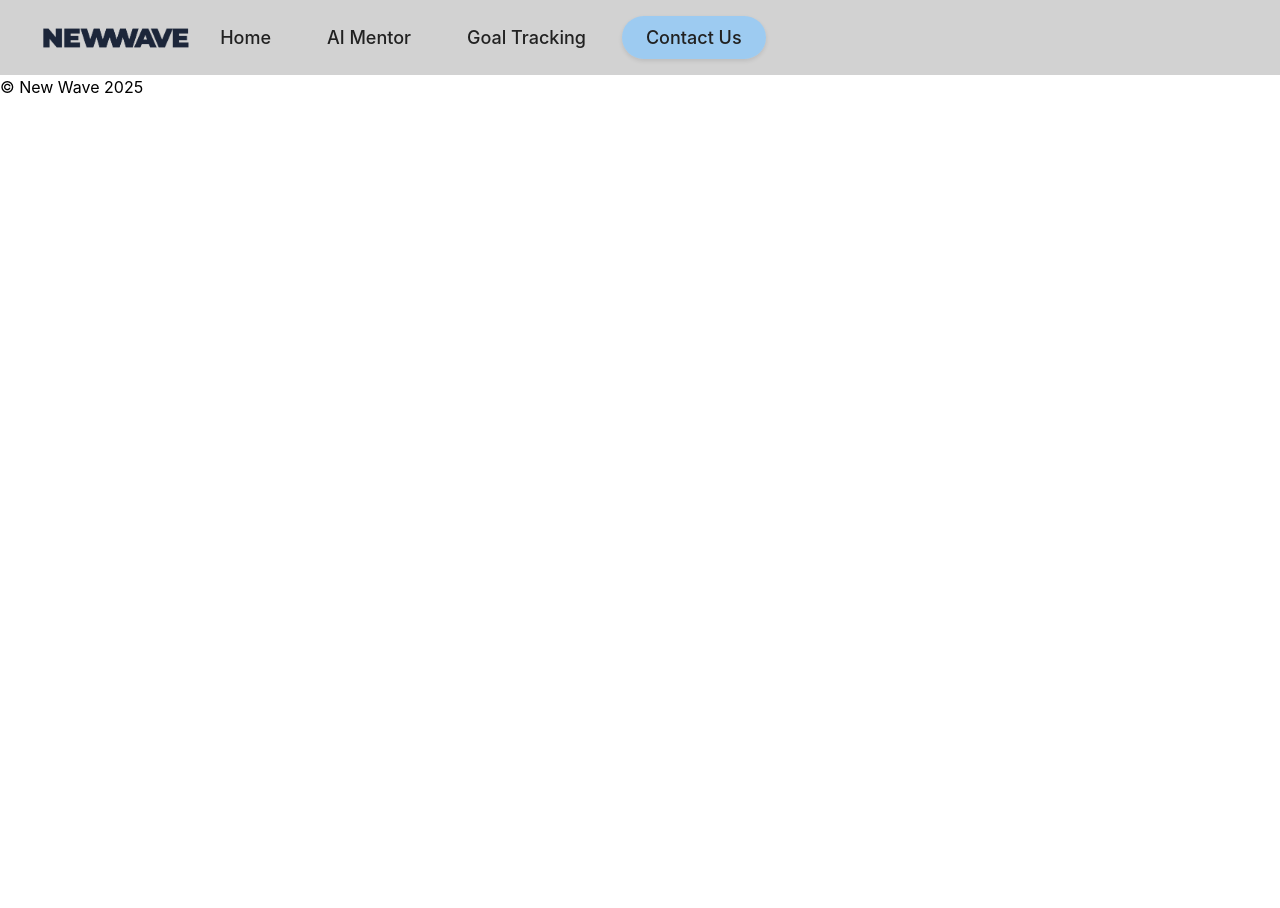
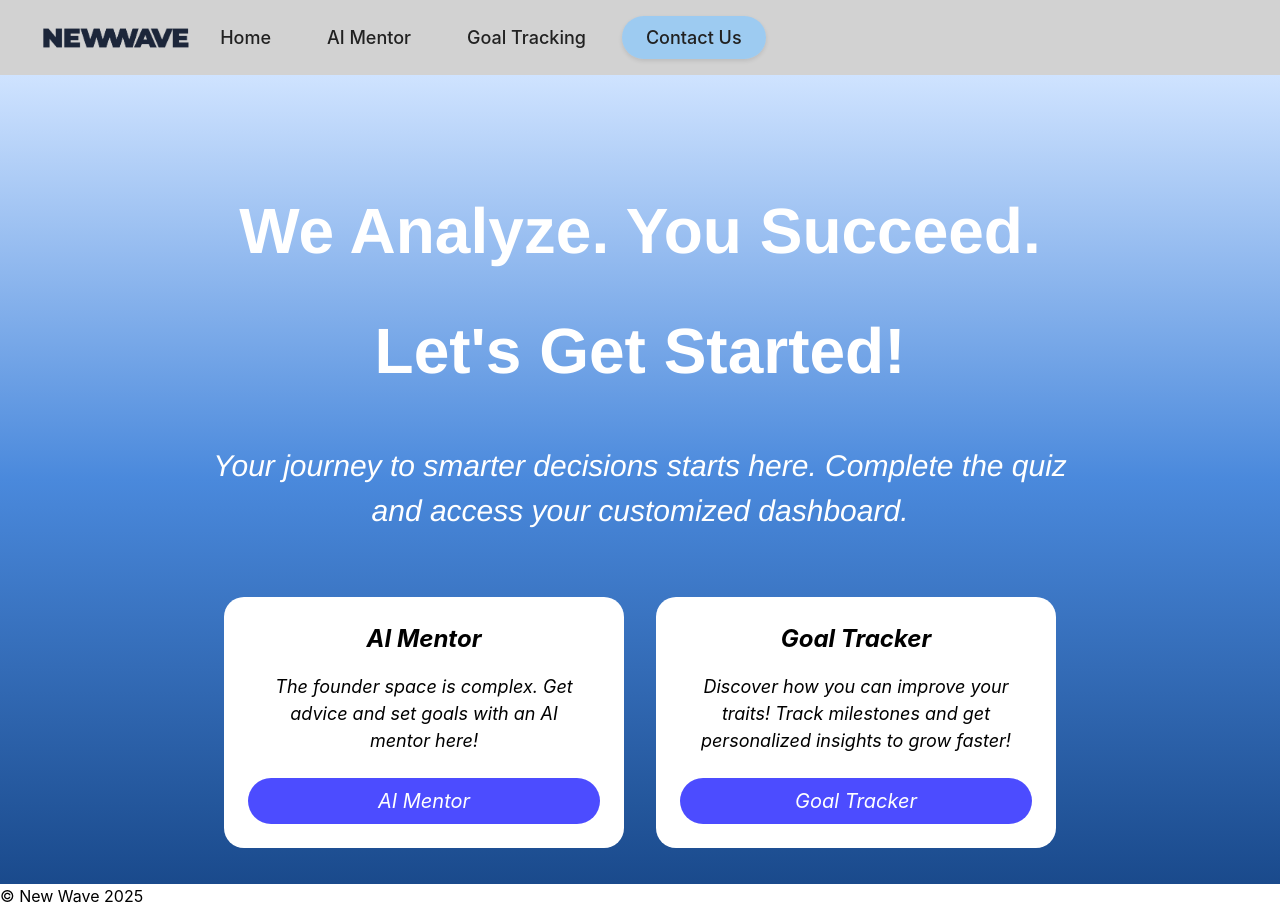
Before and after one commit to INFO-Capstone-New-Wave-Alchemy/New-Wave, a React (Create React App) app in the folder frontend/: page /Landing in a window 1280 px wide. Before the commit the page ends 800 px from the top, so only its background shows below. Built offline with nearby package versions, Linux system fonts and the light colour scheme.

Commit message:
added landing page

```diff
--- a/frontend/package.json
+++ b/frontend/package.json
@@ -10,7 +10,7 @@
     "react": "^19.1.0",
     "react-dom": "^19.1.0",
     "react-router-dom": "^7.5.1",
-    "react-scripts": "5.0.1",
+    "react-scripts": "^5.0.1",
     "web-vitals": "^2.1.4"
   },
   "scripts": {
--- a/frontend/src/components/App.js
+++ b/frontend/src/components/App.js
@@ -1,17 +1,19 @@
 import React from 'react';
-import { BrowserRouter as Router, Routes, Route } from 'react-router-dom';
+import { BrowserRouter as Router, Routes, Route, Navigate } from 'react-router-dom';
 import Header from './Header';
 import Footer from './Footer';
 import ChatBot from './Chatbot';
 import GoalSetting from './GoalSetting';
 import GoalOverview from './GoalOverview';
+import Landing from './Landing';
 
 function App() {
   return (
     <Router>
       <Header />
       <Routes>
-        <Route path="/" element={<h1 style={{ padding: '2rem' }}>Welcome to the Dashboard</h1>} />
+        <Route path="/" element={<Navigate to="/Landing" />} />
+        <Route path="/Landing" element={<Landing />} />
         <Route path="/ai-mentor" element={<ChatBot />} />
         <Route path="/goal-tracking" element={<GoalSetting />} />
         <Route path="/goal-overview" element={<GoalOverview />} />
--- /dev/null
+++ b/frontend/src/components/Landing.js
@@ -0,0 +1,49 @@
+import React from "react";
+import '../index.css';
+
+function Landing() {
+  return (
+    <div className="container">
+      <div className="dashboard">
+        <main className="main-content">
+          <div className="content-wrapper">
+            <h1 className="title">
+              We Analyze. You Succeed. <br />
+              Let's Get Started!
+            </h1>
+            <p className="subtitle">
+              Your journey to smarter decisions starts here. Complete the quiz
+              and access your customized dashboard.
+            </p>
+            <div className="card-container">
+              <div className="card">
+                <h2 className="card-title">
+                  AI Mentor
+                </h2>
+                <p className="card-text">
+                  The founder space is complex. Get advice and set goals with an AI mentor here!
+                </p>
+                <button className="card-button">
+                  <span>AI Mentor</span>
+                </button>
+              </div>
+              <div className="card">
+                <h2 className="card-title">
+                  Goal Tracker
+                </h2>
+                <p className="card-text">
+                  Discover how you can improve your traits! Track milestones and get personalized insights to grow faster!
+                </p>
+                <button className="card-button">
+                  <span>Goal Tracker</span>
+                </button>
+              </div>
+            </div>
+          </div>
+        </main>
+      </div>
+    </div>
+  );
+}
+
+export default Landing;
--- a/frontend/src/index.css
+++ b/frontend/src/index.css
@@ -653,3 +653,126 @@ code {
 .back-button:hover {
   background-color: #333;
 }
+
+/* Landing Page styles */
+.main-content {
+  display: flex;
+  flex-direction: column;
+  align-items: center;
+  justify-content: center;
+  margin-top: 96px;
+  padding: 0 16px;
+}
+
+.content-wrapper {
+  max-width: 1024px;
+  margin: 0 auto;
+  text-align: center;
+}
+
+.title {
+  font-weight: 700;
+  color: white;
+  font-size: 64px;
+  line-height: 120px;
+  font-family: 'Rethink Sans', Helvetica, sans-serif;
+  margin-bottom: 32px;
+}
+
+.subtitle {
+  font-weight: 400;
+  font-style: italic;
+  color: white;
+  font-size: 30px;
+  line-height: 45px;
+  font-family: 'Rethink Sans', Helvetica, sans-serif;
+  max-width: 896px;
+  margin: 0 auto 64px;
+}
+
+/* Card styles */
+.card-container {
+  display: flex;
+  justify-content: center;
+  gap: 32px;
+}
+
+.card {
+  width: 400px;
+  background-color: white;
+  border-radius: 20px;
+  padding: 24px;
+  margin-bottom: 36px;
+}
+
+.card-title {
+  font-size: 24px;
+  font-weight: 700;
+  font-style: italic;
+  color: black;
+  margin-bottom: 16px;
+}
+
+.card-text {
+  font-size: 18px;
+  font-style: italic;
+  color: black;
+  margin-bottom: 24px;
+}
+
+.card-button {
+  width: 100%;
+  background-color: rgba(0, 0, 255, 0.7);
+  border-radius: 30px;
+  border: none;
+  padding: 8px 0;
+  cursor: pointer;
+  transition: background-color 0.3s;
+}
+
+.card-button:hover {
+  background-color: rgba(0, 0, 255, 0.8);
+}
+
+.card-button span {
+  font-weight: 400;
+  font-style: italic;
+  color: white;
+  font-size: 20px;
+}
+
+.dashboard {
+  width: 100%;
+  min-height: 100vh;
+  position: relative;
+  background: linear-gradient(to bottom, #cfe3ff, #4a89dc, #1a4a8c);
+}
+
+.container {
+  background-color: white;
+  display: flex;
+  flex-direction: row;
+  justify-content: center;
+  width: 100%;
+}
+
+
+.header {
+  width: 100%;
+  display: flex;
+  justify-content: space-between;
+  align-items: center;
+  padding: 16px;
+}
+
+.logo {
+  height: 60px;
+  object-fit: cover;
+  background-blend-mode: overlay;
+}
+
+.nav-list {
+  display: flex;
+  align-items: center;
+  gap: 16px;
+}
```
Also changed, not shown: 1 other file (tests, documents, lock files or other folders).
